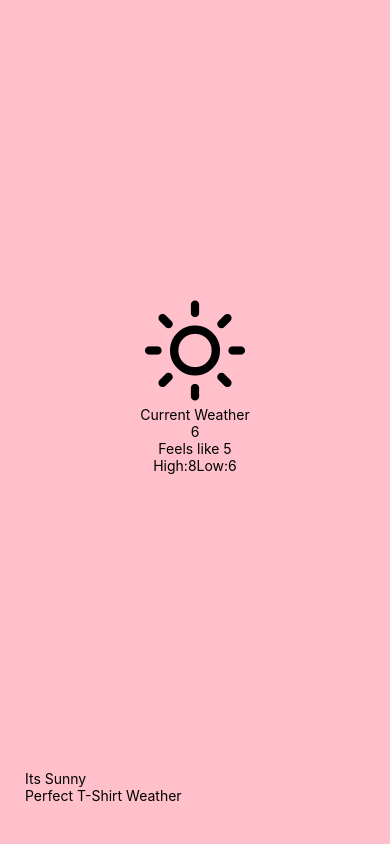
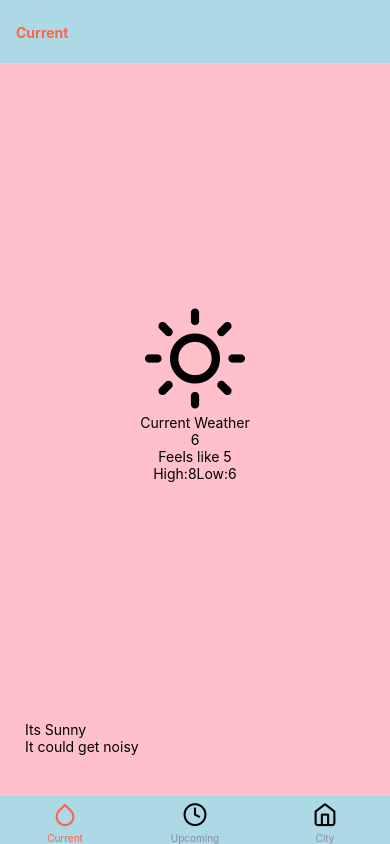
Before and after one commit to Talhaverse/WeatherApp, a React Native app: screen /Current in a window 390 px wide. Built offline with nearby package versions, Linux system fonts and the light colour scheme.

Commit message:
implemeting navigation through tabs

```diff
--- a/App.js
+++ b/App.js
@@ -1,26 +1,14 @@
-import React from "react"
-import {View,StyleSheet} from "react-native"
-
-import CurrentWeather from "./src/screens/CurrentWeather"
-import UpcomingWeather from "./src/screens/UpcomingWeather"
-import City from "./src/screens/City"
-
-const App = ()=> {
-return(
-<View style={styles.container}>
-<CurrentWeather />
-{/* <UpcomingWeather /> */}
-{/* <City /> */}
+import React from "react";
+import Tabs from './src/components/Tabs'
+import { NavigationContainer } from "@react-navigation/native";
 
 
-</View>
-)
-}
+const App = () => {
+  return (
+    <NavigationContainer>
+      <Tabs />
+    </NavigationContainer>
+  );
+};
 
-const styles = StyleSheet.create({
-  container: {
-    flex: 1,
-  },
-})
-
-export default App
+export default App;
--- /dev/null
+++ b/src/components/Tabs.js
@@ -0,0 +1,79 @@
+import React from "react";
+import {} from "react-native";
+
+import CurrentWeather from "../screens/CurrentWeather";
+import UpcomingWeather from "../screens/UpcomingWeather";
+import City from "../screens/City";
+import { createBottomTabNavigator } from "@react-navigation/bottom-tabs";
+import { Feather } from "@expo/vector-icons";
+
+const Tab = createBottomTabNavigator()
+
+const Tabs = () => {
+
+return(
+<Tab.Navigator
+        screenOptions={{
+          tabBarActiveTintColor: "tomato",
+          tabBarInactiveColor: "grey",
+          tabBarStyle:{
+            backgroundColor: "lightblue",
+          },
+            headerStyle: {
+                backgroundColor: "lightblue",
+
+            },
+            headerTitleStyle: {
+                fontWeight: "bold",
+                fontSize: "25",
+                color:"tomato"
+            }
+
+        }}
+      >
+        <Tab.Screen
+          name={"Current"}
+          component={CurrentWeather}
+          options={{
+            tabBarIcon: ({ focused }) => (
+              <Feather
+                name={'droplet'}
+                size={25}
+                color={focused ? "tomato" : "black"}
+              />
+            ),
+          }}
+        />
+        <Tab.Screen
+          name={"Upcoming"}
+          component={UpcomingWeather}
+          options={{
+            tabBarIcon: ({ focused }) => (
+              <Feather
+                name={'clock'}
+                size={25}
+                color={focused ? "tomato" : "black"}
+              />
+            ),
+          }}
+        />
+        <Tab.Screen
+          name={"City"}
+          component={City}
+          options={{
+            tabBarIcon: ({ focused }) => (
+              <Feather
+                name={'home'}
+                size={25}
+                color={focused ? "tomato" : "black"}
+              />
+            ),
+          }}
+        />
+      </Tab.Navigator>
+
+)
+
+}
+
+export default Tabs
--- a/src/screens/CurrentWeather.js
+++ b/src/screens/CurrentWeather.js
@@ -2,6 +2,7 @@
 import { View, Text, SafeAreaView, StyleSheet } from "react-native";
 import { Feather } from "@expo/vector-icons";
 import RowText from "../components/RowText";
+import { weatherType } from "../utilities/weatherType";
 
 const CurrentWeather = () => {
   const {container,wrapper,temp,feels,highLow,highLowWrapper,bodyWrapper,description,message} = styles
@@ -25,7 +26,7 @@
 
       <RowText
           messageOne={"Its Sunny"}
-          messageTwo={"Perfect T-Shirt Weather"}
+          messageTwo={weatherType['Thunderstorm'].message}
           containerStyles={bodyWrapper}
           messageOneStyles={description}
           messageTwoStyles={message} />
--- /dev/null
+++ b/src/utilities/weatherType.js
@@ -0,0 +1,44 @@
+export const weatherType = {
+
+    Thunderstorm:{
+        icon:'zap',
+        message:'It could get noisy ',
+        backgroundColor:'#000000'
+    },
+    Drizzle:{
+        icon:'cloud-rain',
+        message:'It might rain a little',
+        backgroundColor:'#36454f'
+    },
+    Rain:{
+        icon:'umbrella',
+        message:'You will need an umbrella',
+        backgroundColor:'#0000ff'
+    },
+    Snow:{
+        icon:'cloud-snow',
+        message:'lets build a snowman',
+        backgroundColor:'#7f6065'
+    },
+    Clear:{
+        icon:'sun',
+        message:'It is perfect T-shirt weather',
+        backgroundColor:'#e47200'
+    },
+    Clouds:{
+        icon:'cloud',
+        message:'You could live in the clouds',
+        backgroundColor:'#363636'
+    },
+    Haze:{
+        icon:'wind',
+        message:'It might be a but damp',
+        backgroundColor:'#58586e'
+    },
+    Mist:{
+        icon:'align-justify',
+        message:'It might be hard to see',
+        backgroundColor:'#3e3e37'
+    },
+
+}
```
Also changed, not shown: package.json (+6 -1 lines), 1 other file (tests, documents, lock files or other folders).
